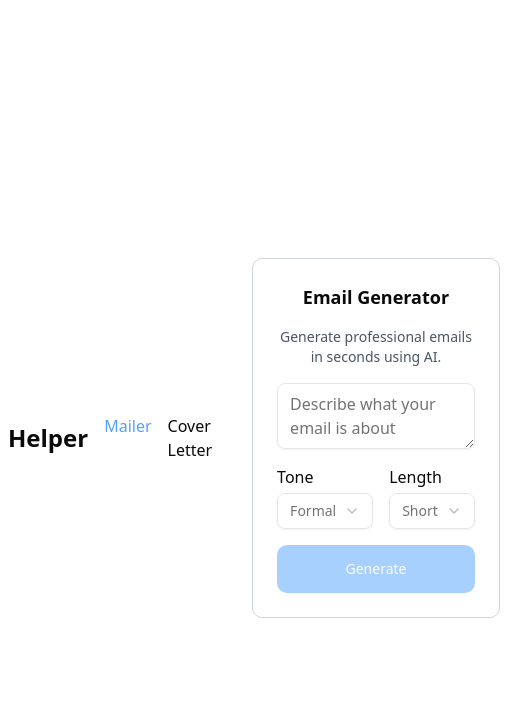
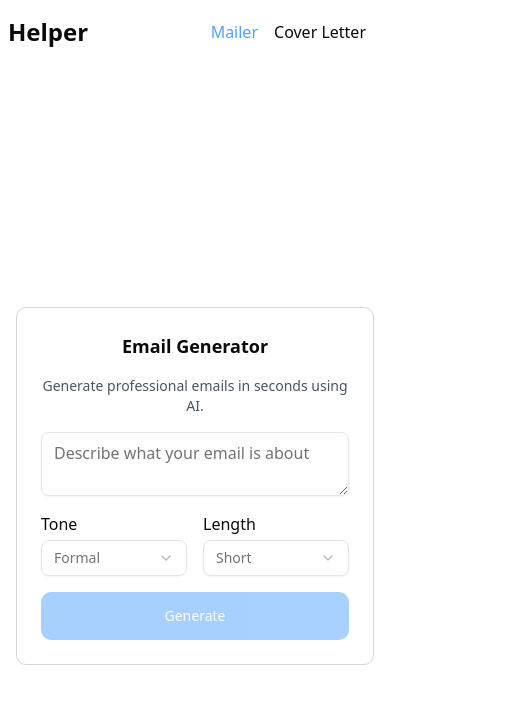
Before and after one commit to semz-ui/helpers, a Next.js app: page / in a window 390 px wide. Shown: the top 704 px of the page, 516 px wide, since content can reach past the window. Built offline with nearby package versions, Linux system fonts and the light colour scheme.

Commit message:
new fixes

```diff
--- a/src/app/layout.tsx
+++ b/src/app/layout.tsx
@@ -20,7 +20,7 @@ export default function RootLayout({
   return (
     <html lang="en">
       <ReactQueryProvider>
-        <body className="flex">
+        <body className="flex flex-col md:flex-row">
           <SideBar />
          <div className="w-full flex items-center justify-center mt-4"><div className=""> {children}</div></div>
         </body>
--- a/src/components/email/Email.tsx
+++ b/src/components/email/Email.tsx
@@ -9,7 +9,6 @@ import {
   promptTypes,
   separateResponseText,
 } from "@/helpers/prompt";
-import { type promptType } from "@/types";
 import { useState } from "react";
 import { toast } from "sonner";
 import Title from "../Title";
```
